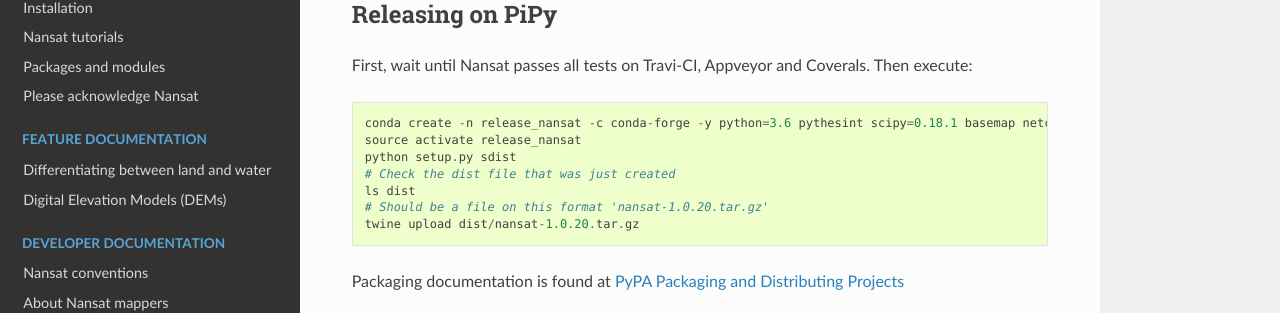
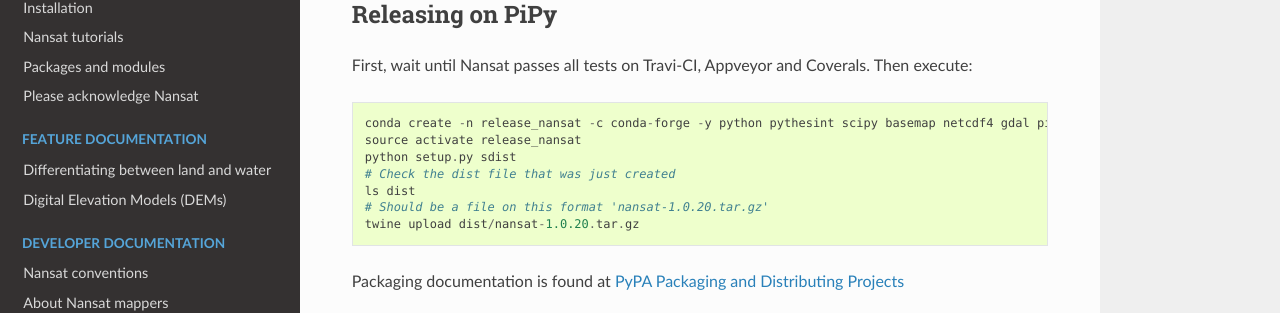
Before and after one commit to nansencenter/nansat, a Sphinx documentation site: the page built from docs/source/release_nansat.rst, in a window 1280 px wide and 900 px high, scrolled down 565 px. Shown: the part 144-457 px from the top of the window. Built offline with Sphinx 7.4.7 and the Read the Docs theme 2.0.0, drawn with Linux system fonts in a browser that asks for light colours.

Commit message:
Update release_nansat.rst

```diff
--- a/docs/source/release_nansat.rst
+++ b/docs/source/release_nansat.rst
@@ -34,7 +34,7 @@
 
 ::
 
-   conda create -n release_nansat -c conda-forge -y python=3.6 pythesint scipy=0.18.1 basemap netcdf4 gdal pillow mock nose urllib3 twine
+   conda create -n release_nansat -c conda-forge -y python pythesint scipy basemap netcdf4 gdal pillow mock nose urllib3 twine
    source activate release_nansat
    python setup.py sdist
    # Check the dist file that was just created
```
